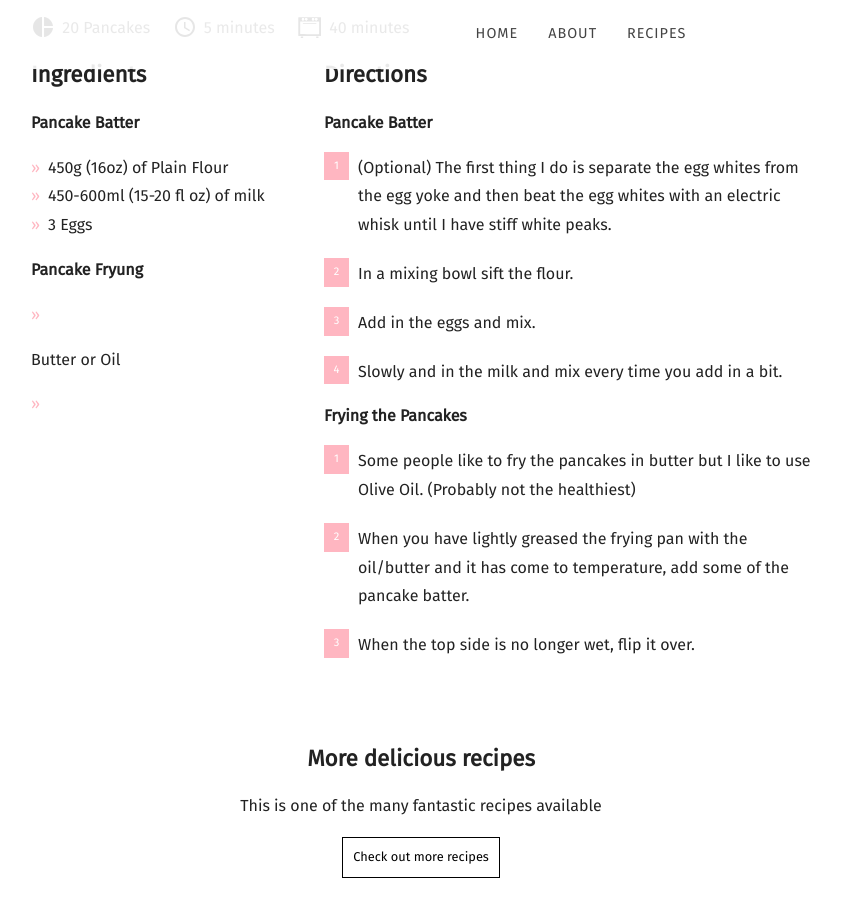
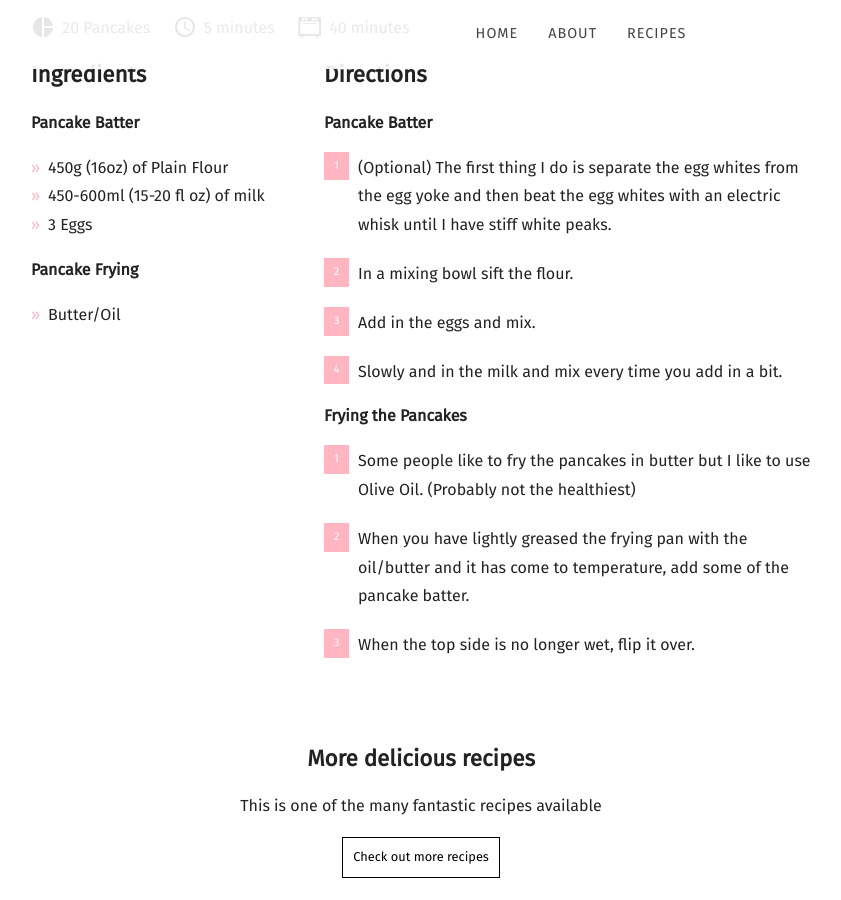
Before and after one commit to mcginleyireland/irishbaking.github.io, a Jekyll site: the page built from _posts/2021-03-07-irish-pancakes.md, in a window 1280 px wide and 900 px high, scrolled down 1779 px. Shown: the whole window, without its empty margins (59-900 px from the left). Built offline with Jekyll 4.4.1, drawn with Linux system fonts in a browser that asks for light colours; nearby versions of some CDN libraries; some web fonts are replaced.

Commit message:
Updating typos.

```diff
--- a/_posts/2021-03-07-irish-pancakes.md
+++ b/_posts/2021-03-07-irish-pancakes.md
@@ -15,11 +15,9 @@ recipe:
     * 450-600ml (15-20 fl oz) of milk
     * 3 Eggs
 
-    **Pancake Fryung**
+    **Pancake Frying**
 
-    * Butter or Oil
-
-    *
+    * Butter/Oil
 
   directions_markdown: |-
     **Pancake Batter**
```
